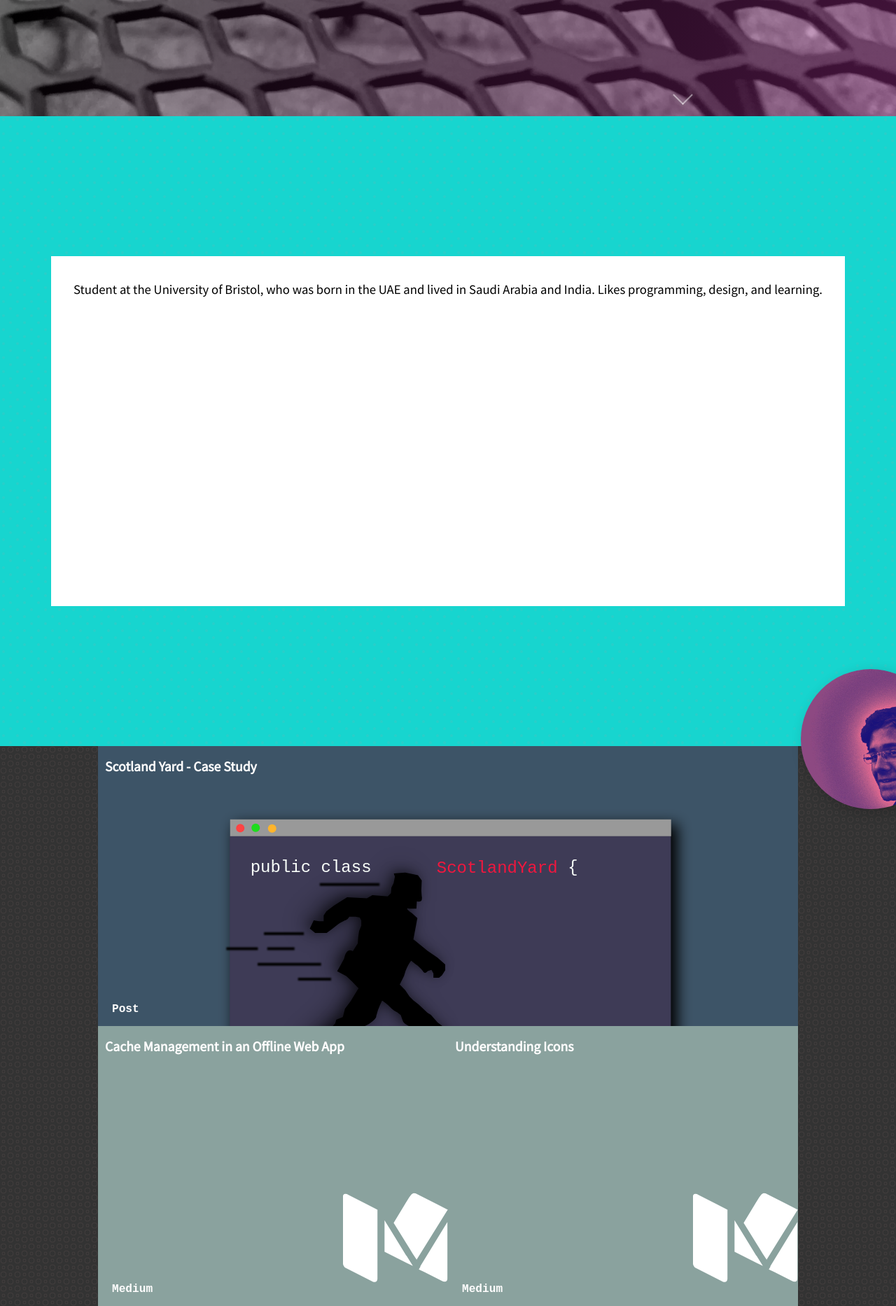
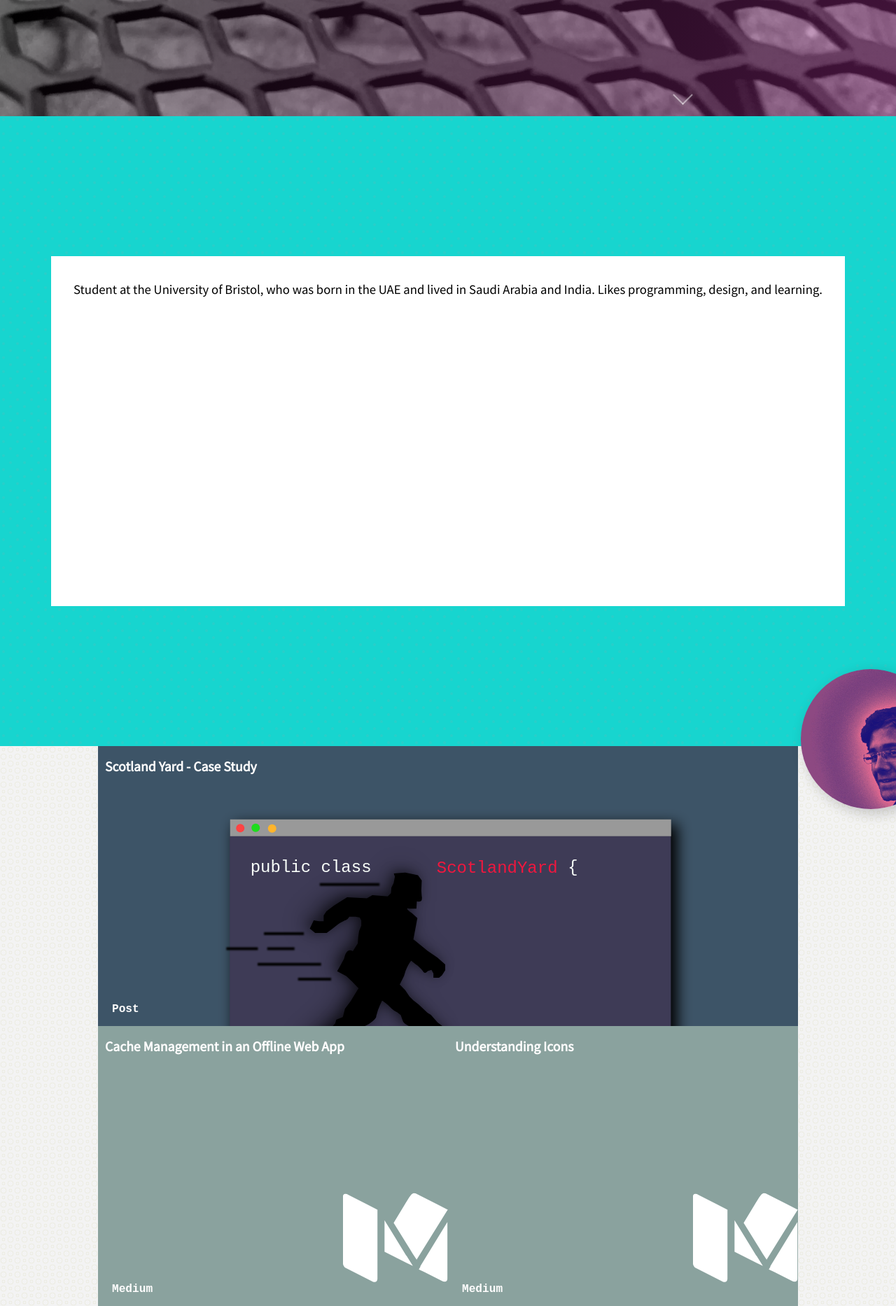
Before and after one commit to bkazi/bkazi.github.io, a Jekyll site: the page built from index.html, in a window 1280 px wide. Shown: the part 734-2600 px from the top of the page at 70% size. Built offline with Jekyll 4.4.1, drawn with Linux system fonts in a browser that asks for light colours; some web fonts are replaced.

Commit message:
Change background

```diff
--- a/_includes/critical_home.scss
+++ b/_includes/critical_home.scss
@@ -4,7 +4,7 @@
 @import "icon";
 
 body {
-    background-color: #333;
+    background-color: #F3F3F3;
     background-image: url("/pattern.svg");
     background-repeat: repeat;
 }
```
Also changed, not shown: pattern.svg.
